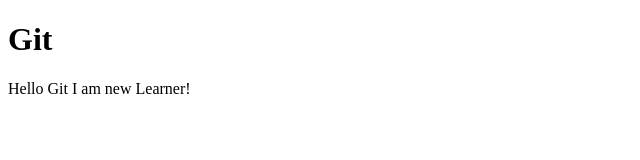
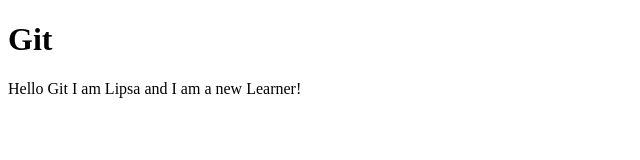
Before and after one commit to Lipsarani-samal/lipsa-demo, a plain HTML site: page index.html in a window 1280 px wide. Shown: the whole page, without its empty margins (0-640 px from the left). Drawn offline with Linux system fonts and the light colour scheme.

Commit message:
Add my name

```diff
--- a/index.html
+++ b/index.html
@@ -7,6 +7,6 @@
 </head>
 <body>
     <h1>Git</h1>
-    <p>Hello Git I am new Learner!</p>
+    <p>Hello Git I am Lipsa and  I am a new Learner!</p>
 </body>
 </html>
```
